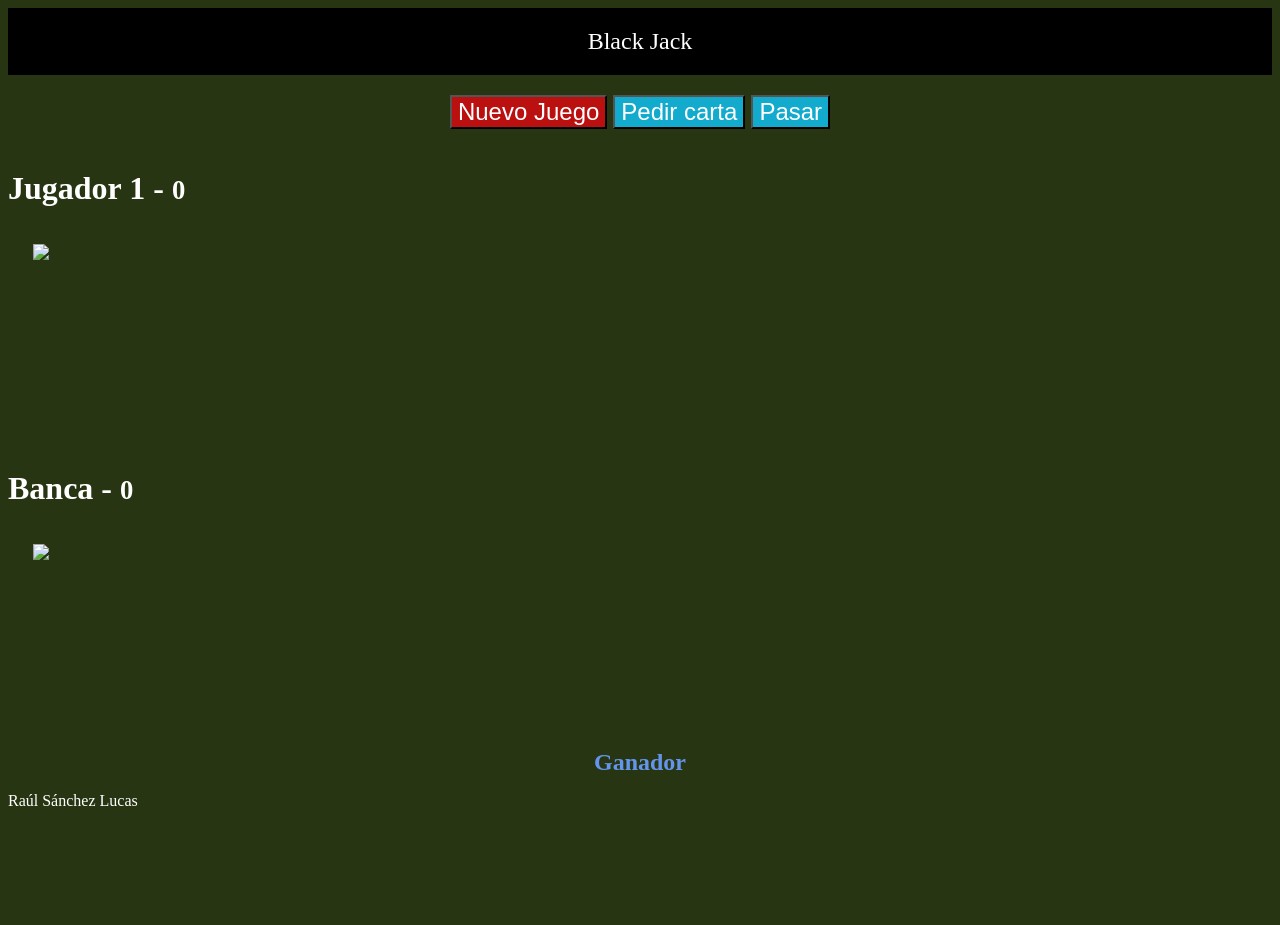
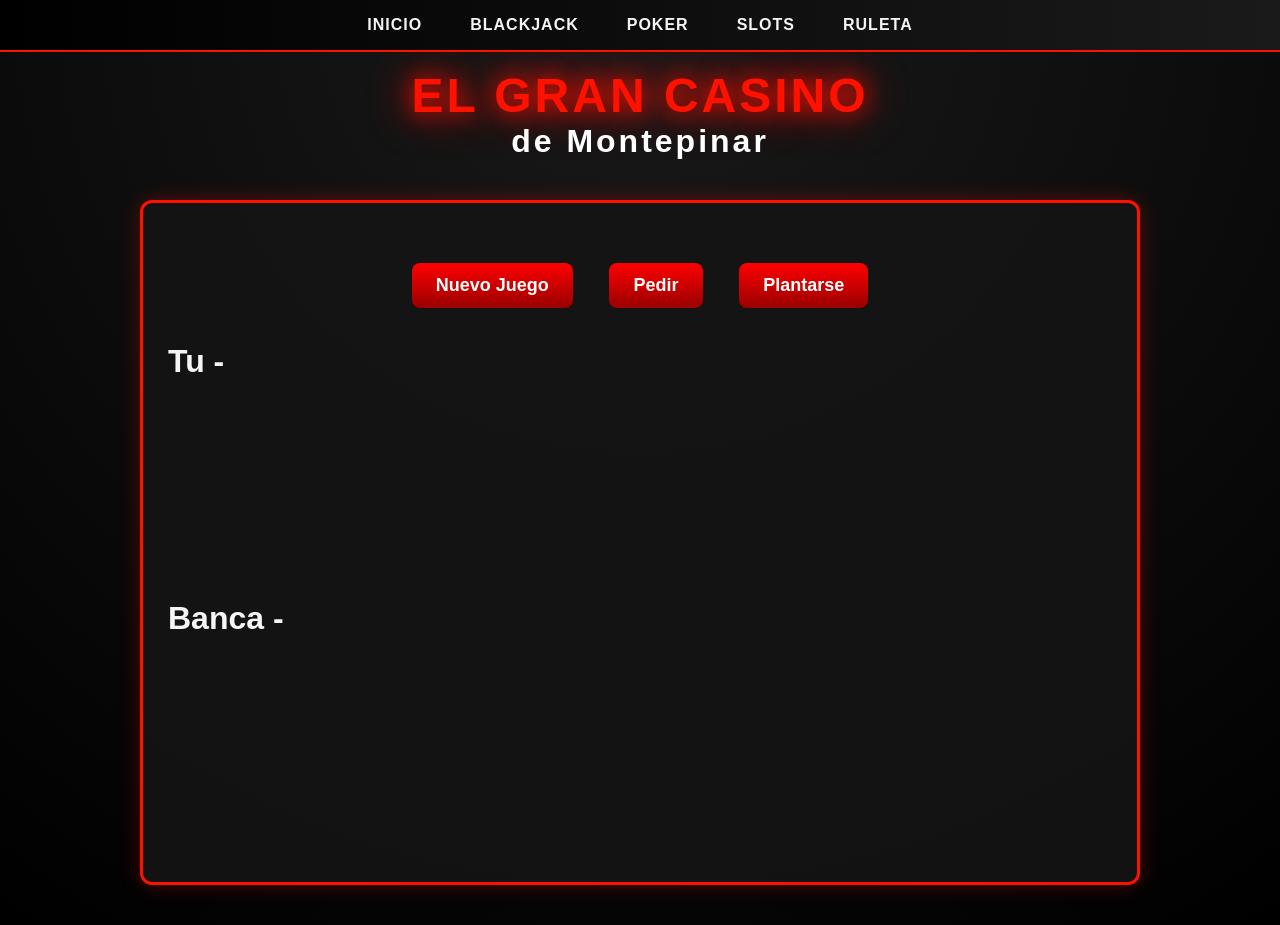
Before and after one commit to DanielEscandell-ao/Proyecto-Casino, a plain HTML site: page Proyecto/blackjack.html in a window 1280 px wide. Before the commit the page ends 826 px from the top, so only its background shows below. Drawn offline with Linux system fonts and the light colour scheme.

Commit message:
v6 (antes de la primera presentacion)

```diff
--- a/Proyecto/CSS/blackjack.css
+++ b/Proyecto/CSS/blackjack.css
@@ -1,34 +1,100 @@
-html, body{
-    background-color: rgb(40, 53, 18);
+/* ======== ESTILOS GENERALES ======== */
+* {
+  margin: 0;
+  padding: 0;
+  box-sizing: border-box;
+}
+a {
+  text-decoration: none;
+}
+body {
+  font-family: "Poppins", sans-serif;
+  background: radial-gradient(circle at top, #1a1a1a, #000);
+  color: #f5f5f5;
+  overflow-x: hidden;
+}
+
+/* ======== MENÚ DE NAVEGACIÓN ======== */
+.links {
+  display: flex;
+  justify-content: center;
+  background: linear-gradient(90deg, #000, #1a1a1a);
+  border-bottom: 2px solid #ff1100ff;
+  padding: 1rem 0;
+  position: sticky;
+  top: 0;
+  z-index: 10;
+}
+
+.links div {
+  margin: 0 1.5rem;
+}
+
+.links a {
+  text-decoration: none;
+  color: #f5f5f5;
+  font-weight: 600;
+  text-transform: uppercase;
+  letter-spacing: 1px;
+  transition: color 0.3s ease, transform 0.3s ease;
+}
+
+.links a:hover {
+  color: #ff1100ff;
+  transform: scale(1.1);
+}
+
+/* ======== TÍTULOS PRINCIPALES ======== */
+.titulo {
+  text-align: center;
+  margin-top: 1rem;
+  letter-spacing: 3px;
+}
+
+.titulo h1 {
+  color: #ff1100ff;
+  font-size: 3rem;
+  text-transform: uppercase;
+  animation: glow 2s infinite alternate;
+}
+
+.titulo h2 {
+  color: #fff;
+  font-size: 2rem;
+  margin-bottom: 2rem;
+}
+/* ====== FUNCIONAMIENTO DEL JUEGO ====== */
+main {
+  max-width: 1000px;
+  margin: 40px auto;
+  background: rgba(20, 20, 20, 0.9);
+  padding: 25px;
+  border-radius: 12px;
+  border: 3px solid #ff1100ff;
+  box-shadow: 0 0 20px rgba(255, 17, 0, 0.3);
+}
+button {
+  padding: 12px 24px;
+  font-size: 18px;
+  border-radius: 8px;
+  cursor: pointer;
+  border: none;
+  font-weight: bold;
+  margin: 15px;
+  transition: 0.2s;
+  background: linear-gradient(to bottom, #ff0000, #990000);
   color: white;
 }
-
-.Cabecera {
-    text-align: center;
-    background-color: black;
-    color: white;
-    padding: 20px;
-    font-size: 1.5em;
+button:hover:not(:disabled) {
+    transform: scale(1.12);
+    background: #ff2a2a;
+    box-shadow: 0 6px 20px rgba(255,0,0,0.7);
 }
-
-.boton1 {
-    background-color: rgb(186, 16, 16);
-    color: white;
-    font-size: 1em;
+button:disabled {
+    background: #552222;
+    opacity: 0.5;
+    cursor: not-allowed;
 }
-
-.boton2 {
-    background-color: rgb(18, 170, 205);
-    color: white;
-    font-size: 1em;
-}
-
-.boton3 {
-    background-color: rgb(18, 170, 205);
-    color: white;
-    font-size: 1em;
-}
-
 .div1 {
   text-align: center;
   padding: 20px;
@@ -43,13 +109,22 @@ html, body{
   padding-top: 15px;
 }
 
-#banca-cartas, #jugador-cartas {
+#banca-cartas,
+#jugador-cartas {
   height: 220px;
 }
 
 #ganador {
   text-align: center;
   font-weight: bold;
-    color:cornflowerblue;
+  color: #ffd700;
   font-size: 1.5em;
 }
+@keyframes glow {
+  from {
+    text-shadow: 0 0 10px #ff1100ff, 0 0 20px #ff1100ff;
+  }
+  to {
+    text-shadow: 0 0 25px #ff1100ff, 0 0 50px #ff1100ff;
+  }
+}
--- a/Proyecto/CSS/poker.css
+++ b/Proyecto/CSS/poker.css
@@ -1,55 +1,68 @@
-/* =========================================================
-   RESET Y BASE
-   ========================================================= */
+/* ======== ESTILOS GENERALES ======== */
 * {
-    box-sizing: border-box;
-    margin: 0;
-    padding: 0;
+  margin: 0;
+  padding: 0;
+  box-sizing: border-box;
+}
+a {
+  text-decoration: none;
+}
+body {
+  font-family: 'Poppins', sans-serif;
+  background: radial-gradient(circle at top, #1a1a1a, #000);
+  color: #f5f5f5;
+  overflow-x: hidden;
+  text-align: center;
 }
 
-body {
-    background: radial-gradient(circle at center, #320000 0%, #120000 100%);
-    font-family: "Montserrat", sans-serif;
-    color: #fff;
-    text-align: center;
-    overflow-x: hidden;
+/* ======== MENÚ DE NAVEGACIÓN ======== */
+.links {
+  display: flex;
+  justify-content: center;
+  background: linear-gradient(90deg, #000, #1a1a1a);
+  border-bottom: 2px solid #ff1100ff;
+  padding: 1rem 0;
+  position: sticky;
+  top: 0;
+  z-index: 10;
 }
 
-/* =========================================================
-   HEADER / MENÚ SUPERIOR
-   ========================================================= */
-.header {
-    background: linear-gradient(to bottom, #000, #1a0000);
-    padding: 20px;
-    box-shadow: 0 4px 20px rgba(0,0,0,0.7);
-    border-bottom: 2px solid #660000;
+.links div {
+  margin: 0 1.5rem;
 }
 
-.title {
-    font-size: 48px;
-    color: #ff1b1b;
-    text-shadow: 2px 2px 10px #000, 0 0 15px #b30000;
-    margin-bottom: 10px;
-    letter-spacing: 1px;
+.links a {
+  text-decoration: none;
+  color: #f5f5f5;
+  font-weight: 600;
+  text-transform: uppercase;
+  letter-spacing: 1px;
+  transition: color 0.3s ease, transform 0.3s ease;
 }
 
-.nav {
-    display: flex;
-    justify-content: center;
-    gap: 25px;
+.links a:hover {
+  color: #ff1100ff;
+  transform: scale(1.1);
 }
 
-.nav a {
-    color: #ff4c4c;
-    font-size: 18px;
-    font-weight: 600;
-    text-decoration: none;
-    transition: 0.3s;
+/* ======== TÍTULOS PRINCIPALES ======== */
+h1, h2 {
+  text-align: center;
+  margin-top: 1rem;
+  letter-spacing: 3px;
 }
 
-.nav a:hover {
-    color: #fff;
-    text-shadow: 0 0 10px red;
+h1 {
+  color: #ff1100ff;
+  font-size: 3rem;
+  text-transform: uppercase;
+  animation: glow 2s infinite alternate;
+}
+
+h2 {
+  color: #fff;
+  font-size: 2rem;
+  margin-bottom: 2rem;
 }
 
 /* =========================================================
@@ -233,3 +246,12 @@ body {
 .hidden {
     display: none;
 }
+
+@keyframes glow {
+  from {
+    text-shadow: 0 0 10px #ff1100ff, 0 0 20px #ff1100ff;
+  }
+  to {
+    text-shadow: 0 0 25px #ff1100ff, 0 0 50px #ff1100ff;
+  }
+}
--- a/Proyecto/CSS/proyecto.css
+++ b/Proyecto/CSS/proyecto.css
@@ -67,7 +67,7 @@ h2 {
 /* ======== SECCIONES DE JUEGOS ======== */
 div img {
   width: 220px;
-  height: 150px;
+  height: 190px;
   object-fit: cover;
   border-radius: 10px;
   border: 2px solid #ff1100ff;
--- a/Proyecto/CSS/ruleta.css
+++ b/Proyecto/CSS/ruleta.css
@@ -16,19 +16,17 @@ body {
   gap: 40px;
 }
 
-/* ======== MENÚ DE NAVEGACIÓN (IGUAL QUE PORTADA) ======== */
+/* ======== MENÚ DE NAVEGACIÓN ======== */
 .links {
   display: flex;
   justify-content: center;
   background: linear-gradient(90deg, #000, #1a1a1a);
   border-bottom: 2px solid #ff1100ff;
   padding: 1rem 0;
+  position: absolute;
+  width: 100%;
   top: 0;
   z-index: 10;
-  width: 100%;
-  position: absolute;
-  top: 0;
-  left: 0;
 }
 
 .links div {
--- a/Proyecto/CSS/slots.css
+++ b/Proyecto/CSS/slots.css
@@ -1,33 +1,67 @@
-/* ====== Estilo global ====== */
-body {
+/* ======== ESTILOS GENERALES ======== */
+* {
   margin: 0;
   padding: 0;
+  box-sizing: border-box;
+}
+a {
+  text-decoration: none;
+}
+body {
   font-family: 'Poppins', sans-serif;
   background: radial-gradient(circle at top, #1a1a1a, #000);
-  color: #fff;
+  color: #f5f5f5;
+  overflow-x: hidden;
 }
 
-/* ====== Barra superior ====== */
+/* ======== MENÚ DE NAVEGACIÓN ======== */
 .links {
   display: flex;
   justify-content: center;
-  gap: 30px;
-  padding: 15px;
   background: linear-gradient(90deg, #000, #1a1a1a);
   border-bottom: 2px solid #ff1100ff;
-  box-shadow: 0 0 15px #ff000050;
+  padding: 1rem 0;
+  position: sticky;
+  top: 0;
+  z-index: 10;
+}
+
+.links div {
+  margin: 0 1.5rem;
 }
 
 .links a {
-  color: #ffcccc;
-  font-weight: bold;
   text-decoration: none;
-  transition: .2s;
+  color: #f5f5f5;
+  font-weight: 600;
+  text-transform: uppercase;
+  letter-spacing: 1px;
+  transition: color 0.3s ease, transform 0.3s ease;
 }
 
 .links a:hover {
-  color: #ffffff;
-  text-shadow: 0 0 10px #ff0000;
+  color: #ff1100ff;
+  transform: scale(1.1);
+}
+
+/* ======== TÍTULOS PRINCIPALES ======== */
+h1, h2 {
+  text-align: center;
+  margin-top: 1rem;
+  letter-spacing: 3px;
+}
+
+h1 {
+  color: #ff1100ff;
+  font-size: 3rem;
+  text-transform: uppercase;
+  animation: glow 2s infinite alternate;
+}
+
+h2 {
+  color: #fff;
+  font-size: 2rem;
+  margin-bottom: 2rem;
 }
 
 /* ====== Contenedor principal ====== */
@@ -228,3 +262,11 @@ body {
   pointer-events: none;
   z-index: 9998;
 }
+@keyframes glow {
+  from {
+    text-shadow: 0 0 10px #ff1100ff, 0 0 20px #ff1100ff;
+  }
+  to {
+    text-shadow: 0 0 25px #ff1100ff, 0 0 50px #ff1100ff;
+  }
+}
--- a/Proyecto/blackjack.html
+++ b/Proyecto/blackjack.html
@@ -1,42 +1,59 @@
 <!DOCTYPE html>
 <html lang="es">
   <head>
-    <meta charset="UTF-8">
-    <meta name="viewport" content="width=device-width, initial-scale=1.0">
+    <meta charset="UTF-8" />
+    <meta name="viewport" content="width=device-width, initial-scale=1.0" />
     <title>Juego de Black Jack</title>
-    <link rel="stylesheet" href="CSS/blackjack.css">
+    <link rel="stylesheet" href="CSS/blackjack.css" />
   </head>
   <body>
-    <header class="Cabecera">Black Jack</header>
+    <div class="links">
+      <div class="inicio">
+        <a href="proyecto.html">Inicio</a>
+      </div>
+      <div class="blackjack">
+        <a href="blackjack.html">Blackjack</a>
+      </div>
+      <div class="poker">
+        <a href="poker.html">Poker</a>
+      </div>
+      <div class="slots">
+        <a href="slots.html">Slots</a>
+      </div>
+      <div class="ruleta">
+        <a href="ruleta.html">Ruleta</a>
+      </div>
+    </div>
+    <div class="titulo">
+      <h1>El Gran Casino</h1>
+      <h2>de Montepinar</h2>
+    </div>
     <main>
       <div class="row mt-2">
         <div class="div1">
           <button class="boton1">Nuevo Juego</button>
-                <button class="boton2">Pedir carta</button>
-                <button class="boton3">Pasar</button>
+          <button class="boton2">Pedir</button>
+          <button class="boton3">Plantarse</button>
         </div>
       </div>
       <div class="row container">
         <div class="col">
-                <h1>Jugador 1 - <small>0</small></h1>
+          <h1>Tu - <small></small></h1>
           <div id="jugador-cartas">
-                        <img class="carta" src="Imagenes/carta1.png" />
+            <img class="carta" src="" />
           </div>
         </div>
       </div>
       <div class="row container">
         <div class="col">
-                <h1>Banca - <small>0</small></h1>
+          <h1>Banca - <small></small></h1>
           <div id="banca-cartas">
-                        <img class="carta" src="Imagenes/carta2.png" />
+            <img class="carta" src="" />
           </div>
         </div>
       </div>
-        <div id="ganador">Ganador</div>
+      <div id="ganador"></div>
     </main>
-    <footer class="footer">
-        <p>Raúl Sánchez Lucas</p>
-    </footer>
     <script src="JS/underscore.js"></script>
     <script src="JS/blackjack.js"></script>
   </body>
```
Also changed, not shown: Proyecto/poker.html (+26 -23 lines), Proyecto/proyecto.html (+3 -3 lines), Proyecto/ruleta.html (+4 -4 lines), Proyecto/slots.html (+24 -20 lines), Proyecto/Imagenes/blackjack.png (added), Proyecto/Imagenes/poker.png (added), Proyecto/Imagenes/ruleta.png (added), Proyecto/Imagenes/slots.png (added), 1 other file. Lines whose indentation alone changed are shown as unchanged.
